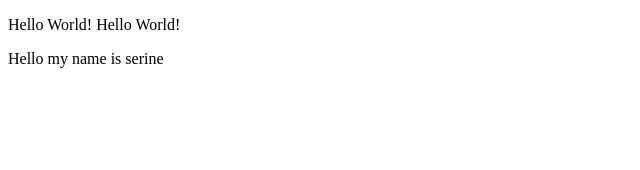
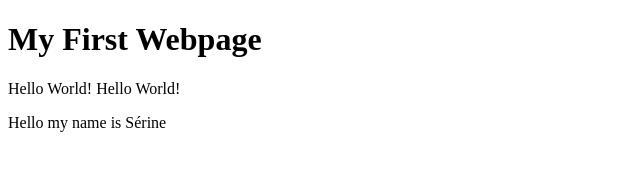
Before and after one commit to serinelaib/serinelaib.github.io, a plain HTML site: page index.html in a window 1280 px wide. Shown: the whole page, without its empty margins (0-640 px from the left). Drawn offline with Linux system fonts and the light colour scheme.

Commit message:
Added title

```diff
--- a/index.html
+++ b/index.html
@@ -2,9 +2,14 @@
   <html>
    <head>
     <title>Hello World</title>
-        <head>
+  </head>
+
 <body>
+<h1>My First Webpage</h1>
+
 <p>Hello World! Hello World!</p>
-          <p>Hello my name is serine</p>
+
+<p>Hello my name is S&eacute;rine</p>
+
  </body>
  </html>
```
Lines whose indentation alone changed are shown as unchanged.
